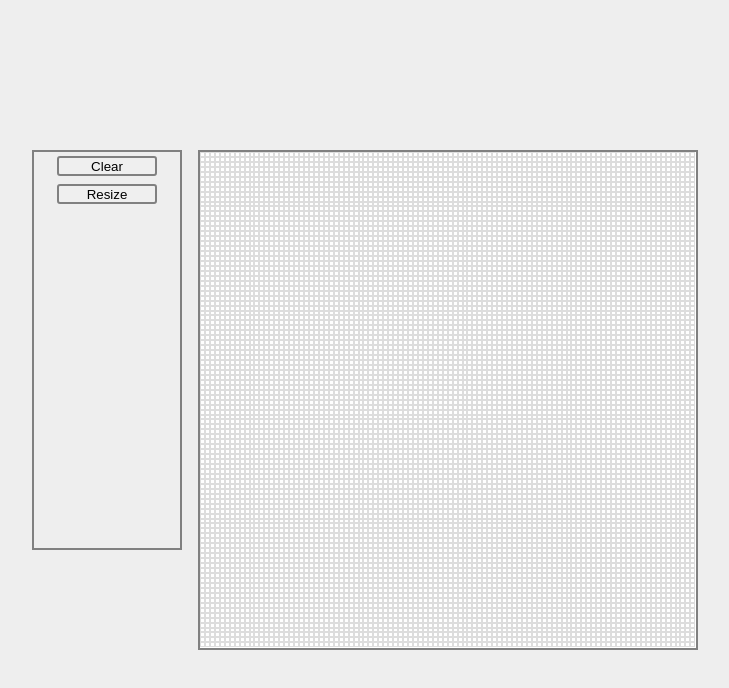
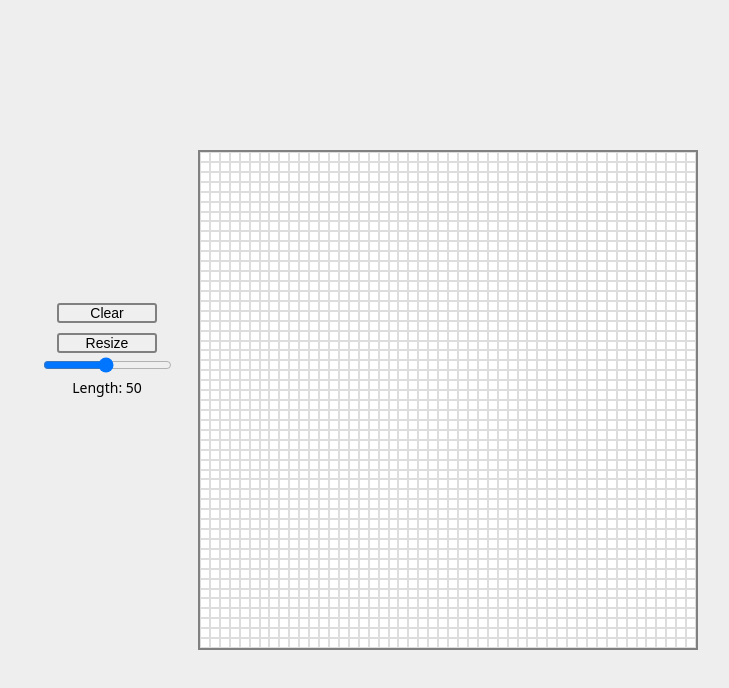
Before and after one commit to jinzihan2002/Etch-a-Sketch, a plain HTML site: page index.html in a window 1280 px wide. Shown: the whole page, without its empty margins (275-1004 px from the left). Drawn offline with Linux system fonts and the light colour scheme.

Commit message:
Add slider and button to resize grid

```diff
--- a/index.html
+++ b/index.html
@@ -10,8 +10,12 @@
 <body>
     <div id="body">
         <div id="sidebar">
-            <button id="clear" class="reset">Clear</button>
-            <button class="reset">Resize</button>
+            <button class="reset" id="clear">Clear</button>
+            <div id="resize-items">
+                <button class="reset" id="resize">Resize</button>
+                <input id="length-input" type="range" min="1" max="100" value="50" step="1">
+                <p id="length-label">Length: <output id="length-output"></output></p>
+            </div>
         </div>
         <div id="container">
 
--- a/script.js
+++ b/script.js
@@ -1,10 +1,12 @@
-let gridLength = 100;
+let gridLength;
 let isDragging = false;
 
 const container = document.querySelector("#container");
-const btnClear = document.querySelector("#clear");
+const lengthInput = document.querySelector("#length-input");
+const lengthOutput = document.querySelector("#length-output");
 
 function loadGrid() {
+    container.innerHTML = "";
     for (let i = 0; i < gridLength; ++i) {
         const row = document.createElement("div");
         row.setAttribute("class", "row");
@@ -28,7 +30,16 @@ function loadGrid() {
     }
 }
 
+window.onload = function() {
+    gridLength = lengthInput.value;
+    lengthOutput.textContent = gridLength;
+    loadGrid();
+};
+
 document.body.addEventListener("mousedown", (e) => {
+    if (e.target.type === "range") {
+        return;
+    }
     e.preventDefault();
     isDragging = true;
 });
@@ -37,11 +48,20 @@ document.body.addEventListener("mouseup", () => {
     isDragging = false;
 });
 
-document.body.addEventListener("load", loadGrid());
-
+const btnClear = document.querySelector("#clear");
 btnClear.addEventListener("click", () => {
     const squares = document.querySelectorAll(".square.colored");
     squares.forEach(square => {
         square.setAttribute("class", "square");
     });
 });
+
+const btnResize = document.querySelector("#resize");
+btnResize.addEventListener("click", () => {
+    loadGrid();
+});
+
+lengthInput.addEventListener("input", (e) => {
+    gridLength = e.target.value;
+    lengthOutput.textContent = gridLength;
+});
--- a/style.css
+++ b/style.css
@@ -11,6 +11,7 @@ body {
     flex-direction: column;
     justify-content: center;
     align-items: center;
+    font-family: system-ui, -apple-system, BlinkMacSystemFont, 'Segoe UI', Roboto, Oxygen, Ubuntu, Cantarell, 'Open Sans', 'Helvetica Neue', sans-serif;
 }
 
 #body {
@@ -23,19 +24,32 @@ body {
 #sidebar {
     width: 150px;
     height: 400px;
-    border: 2px solid gray;
+    /* border: 2px solid gray; */
     display: flex;
     flex-direction: column;
-    justify-content: start;
+    justify-content: center;
     align-items: center;
+    gap: 8px;
 }
 
 .reset {
     width: 100px;
     height: 20px;
-    margin: 4px;
     border: 2px solid gray;
     border-radius: 3px;
+    font-size: 14px;
+}
+
+#resize-items {
+    text-align: center;
+}
+
+#length-input {
+    margin-top: 4px;
+}
+
+#length-label {
+    font-size: 14px;
 }
 
 #container {
```
